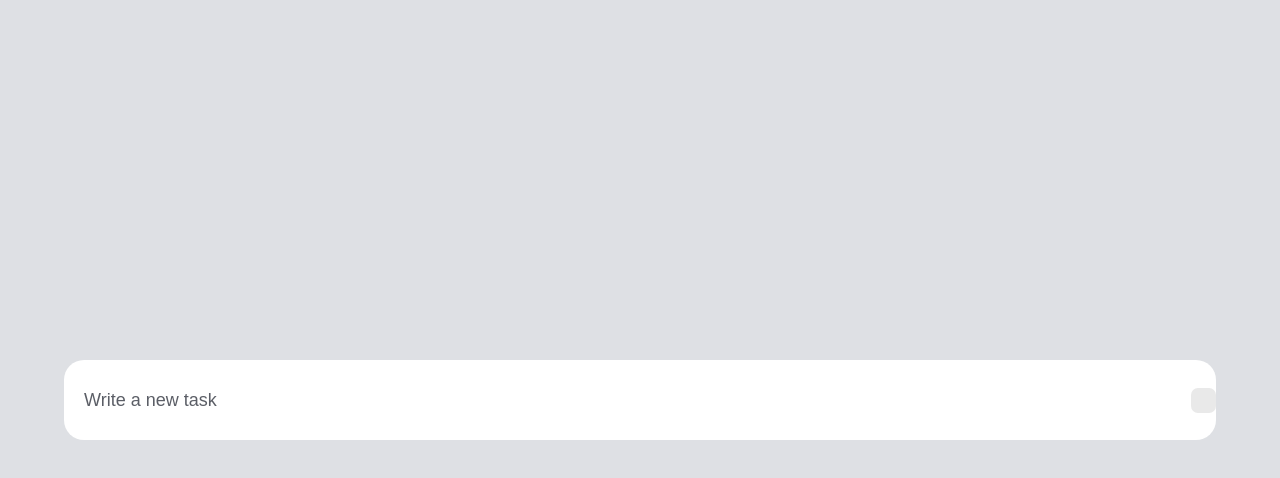
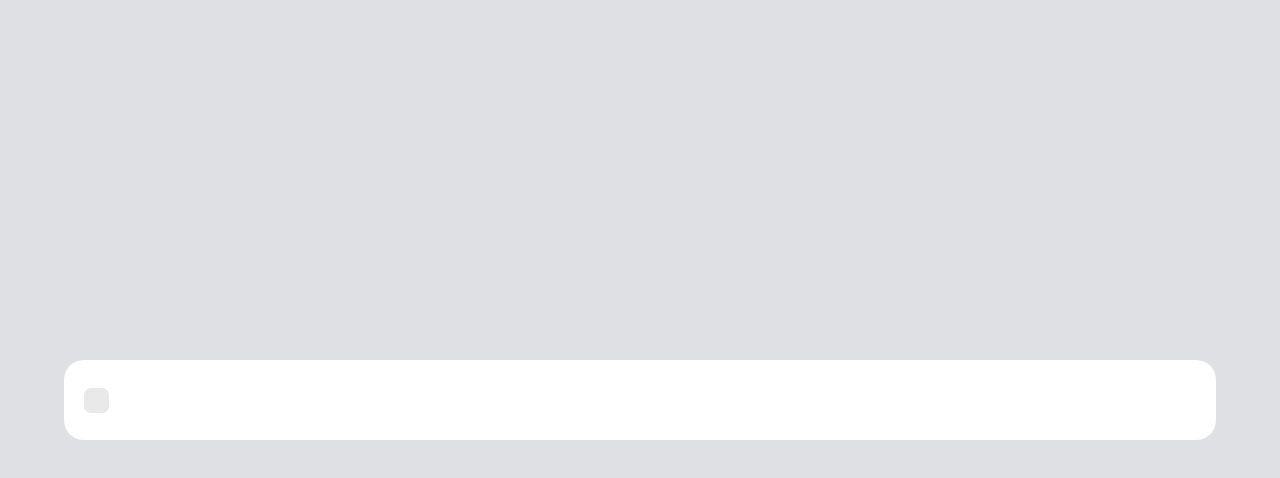
Before and after one commit to biryusal/ToDoFrontend, a React app: page / in a window 1280 px wide. Both pictures are taken after a click on the element "Write a new task". Shown: the top 478 px of the page. Built offline with nearby package versions, Linux system fonts and the light colour scheme.

Commit message:
Добавил поле ввода для создания задачи.

```diff
--- a/src/js/components/Todo/Todo.js
+++ b/src/js/components/Todo/Todo.js
@@ -14,8 +14,9 @@ export default () => {
       <header className = "task__header"></header>
       <main className = "task__main">
         <section onClick = {switchTodo} className = {todoSwitcher ? "task__wrapper task__wrapper_backgroundColor_white" : "task__wrapper"}>
-          <span className = "task__text">Write a new task</span>
+          <span className = {todoSwitcher ? "task__text task__text_display_none" : "task__text"}>Write a new task</span>
           <div className = {todoSwitcher ? "task__box" : "task__box task__box_display_none"}></div>
+          <div contentEditable = "true" onInput = {() => inputHandler("task__input")} id = "task__input" className = {todoSwitcher ? "task__input" : "task__input task__input_color_golden task__input_display_none"} placeholder = "Write a new task"></div>
         </section>
       </main>
       <footer className = "task__footer"></footer>
--- a/src/js/components/Todo/Todo.scss
+++ b/src/js/components/Todo/Todo.scss
@@ -71,5 +71,24 @@
   &__text {
     color: #5B5E66;
     padding: 0 20px;
+    &_display {
+      &_none {
+        display: none;
+      }
+    }
+  }
+
+  &__input {
+    flex-grow: 1;
+    outline: none;
+    margin: 0 20px;
+    min-width: 50px;
+    height: 75%;
+    background-color: transparent;
+    &_display {
+      &_none {
+        display: none;
+      }
+    }
   }
 }
```
Also changed, not shown: src/js/functions.js (added).
